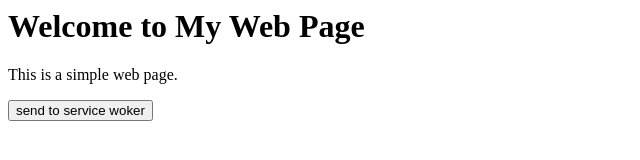
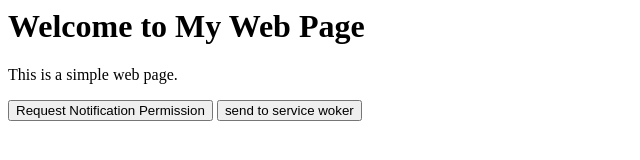
Before and after one commit to Hacksore/sw-notification-macos-sequoia, a plain HTML site: page index.html in a window 1280 px wide. Shown: the whole page, without its empty margins (0-640 px from the left). Drawn offline with Linux system fonts and the light colour scheme.

Commit message:
Make work for safari

```diff
--- a/index.html
+++ b/index.html
@@ -5,23 +5,25 @@
   <!-- regionster sw.js as a service worker  -->
   <script>
     if ('serviceWorker' in navigator) {
-      window.addEventListener('load', function() {
-        navigator.serviceWorker.register('sw.js').then(function(registration) {
+      window.addEventListener('load', function () {
+        navigator.serviceWorker.register('sw.js').then(function (registration) {
           console.log('Service Worker registered with scope:', registration.scope);
-        }, function(err) {
+        }, function (err) {
           console.log('Service Worker registration failed:', err);
         });
       });
     }
 
+    function requestPermission() {
       // ask for permission to show notifications
-    Notification.requestPermission().then(function(permission) {
+      Notification.requestPermission().then(function (permission) {
         if (permission === 'granted') {
           console.log('Notification permission granted.');
         } else {
           console.log('Notification permission denied.');
         }
       });
+    };
 
     function sendToServiceWorker() {
       const n = new Notification('Hello from the main thread!');
@@ -36,6 +38,7 @@
 <body>
   <h1>Welcome to My Web Page</h1>
   <p>This is a simple web page.</p>
+  <button onclick="requestPermission()">Request Notification Permission</button>
   <button onclick="sendToServiceWorker()">send to service woker</button>
 </body>
 
```
Lines whose indentation alone changed are shown as unchanged.
